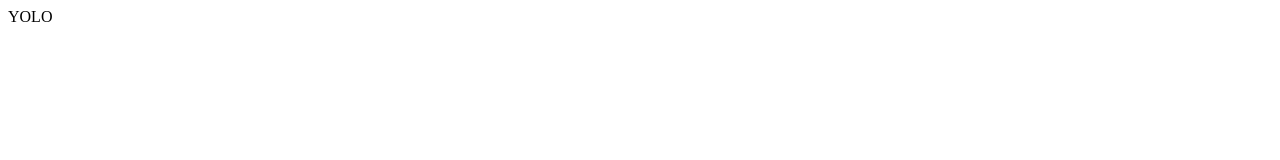
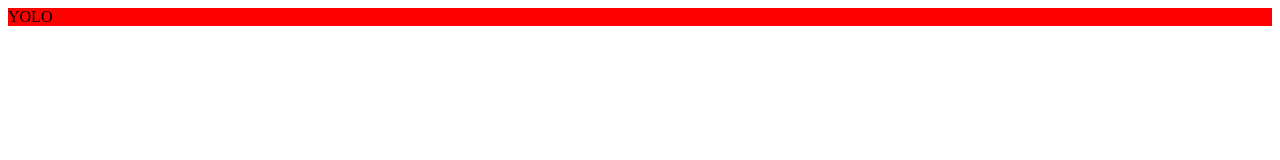
Before and after one commit to williamFalcon/burrito, a plain HTML site: page index.html in a window 1280 px wide. Drawn offline with Linux system fonts and the light colour scheme.

```diff
--- a/index.html
+++ b/index.html
@@ -1,3 +1,3 @@
 <html>
-	<p>YOLO</p>
+	<p style="background-color:red">YOLO</p>
 </html>
```
Also changed, not shown: 1 other file.
